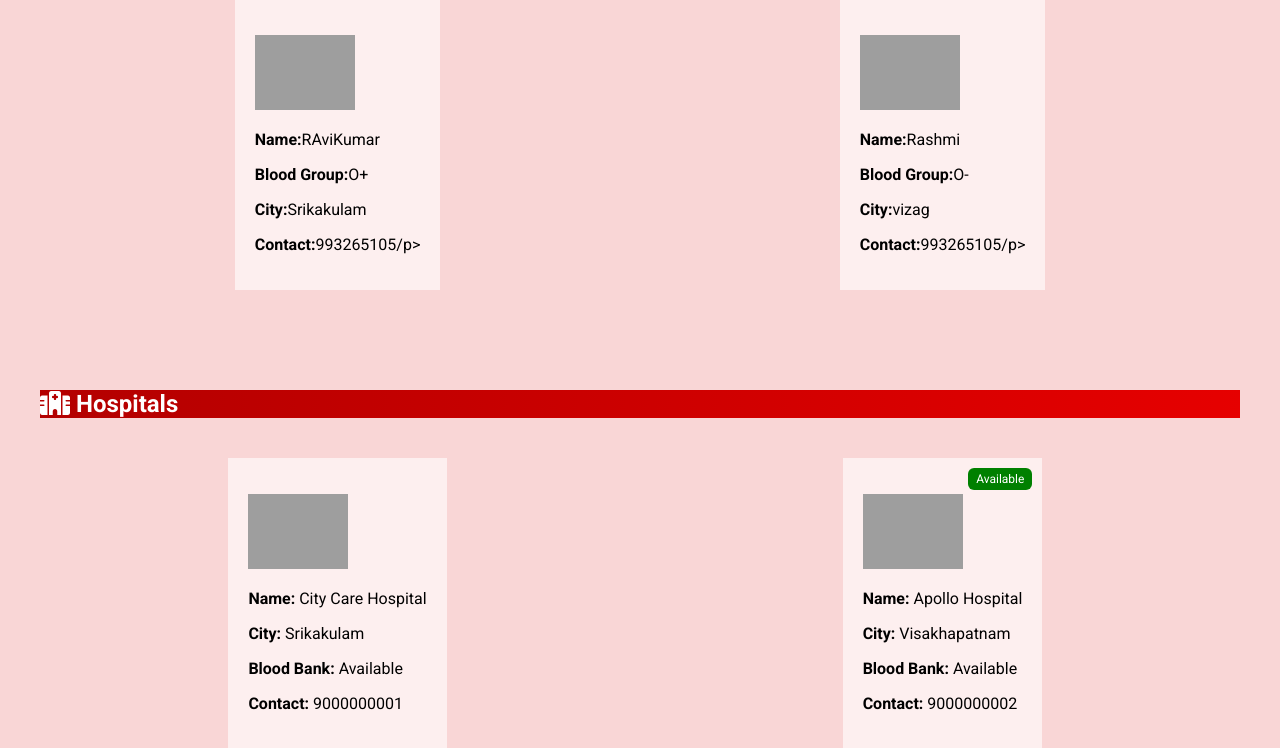
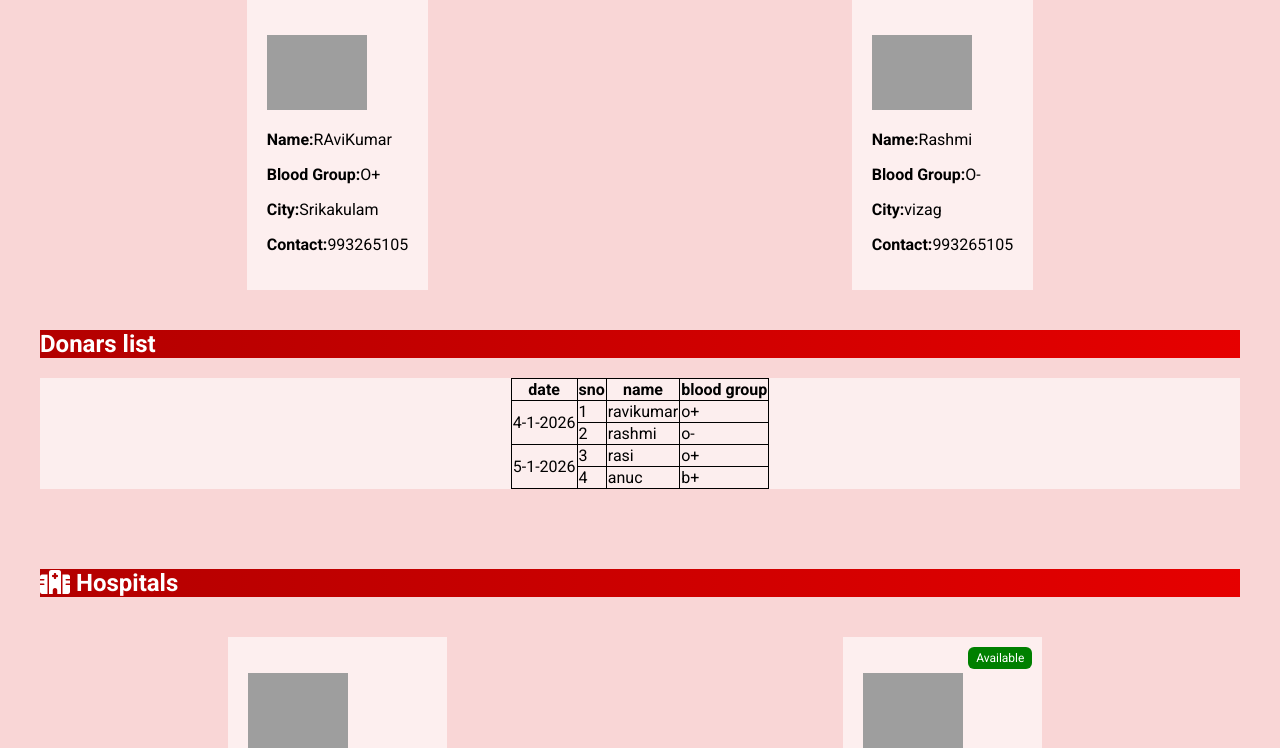
Before and after one commit to jamuna-220382/WTLab_220382, a PHP site: page / in a window 1280 px wide. Shown: the part 3240-3988 px from the top of the page. Run offline with PHP 8.4, Linux system fonts and the light colour scheme; grey boxes are pictures that could not be loaded.

Commit message:
updated with tables

```diff
--- a/task2_blooddonation/index.html
+++ b/task2_blooddonation/index.html
@@ -172,15 +172,48 @@ Life Drop stands as a symbol of hope during medical emergencies.</p></div>
                 <p><b>Name:</b>RAviKumar</p>
                 <p><b>Blood Group:</b>O+</p>
                 <p><b>City:</b>Srikakulam</p>
-                <p><b>Contact:</b>993265105/p>
+                <p><b>Contact:</b>993265105</p>
             </div>
             <div class="card">
                 <p><img src="c:\Users\Jamuna potnuru\Documents\html\labs\project\ChatGPT Image Dec 19, 2025, 12_12_53 AM.png" class="image1"></p>
                 <p><b>Name:</b>Rashmi</p>
                 <p><b>Blood Group:</b>O-</p>
                 <p><b>City:</b>vizag</p>
-                <p><b>Contact:</b>993265105/p>
+                <p><b>Contact:</b>993265105</p>
             </div>
+            </div>
+            <div>
+              <h2> Donars list</h2>
+              <table class="tab">
+                <tr>
+                <th>date</th>
+                <th>sno</th>
+                <th>name</th>
+                <th>blood group</th>
+                </tr>
+                <tr>
+                  <td rowspan="2">4-1-2026</td>
+                  <td>1</td>
+                  <td>ravikumar</td>
+                  <td>o+</td>
+                </tr>
+                <tr>
+                  <td>2</td>
+                  <td>rashmi</td>
+                  <td>o-</td>
+                </tr>
+                  <tr>
+                  <td rowspan="2">5-1-2026</td>
+                  <td>3</td>
+                  <td>rasi</td>
+                  <td>o+</td>
+                </tr>
+                <tr>
+                  <td>4</td>
+                  <td>anuc</td>
+                  <td>b+</td>
+                </tr>
+              </table>
             </div>
         </Section>
         <section id="hospital">
--- a/task2_blooddonation/stylesheet1.css
+++ b/task2_blooddonation/stylesheet1.css
@@ -234,3 +234,13 @@ textarea:focus{
     width: 100%;
   }
 }
+.tab {display:flex;
+    justify-content: center;
+  border-collapse: collapse;
+  background-color: rgba(255, 255, 255, 0.6);
+}
+
+.tab td,
+.tab th {
+  border: 1px solid black;
+}
```
